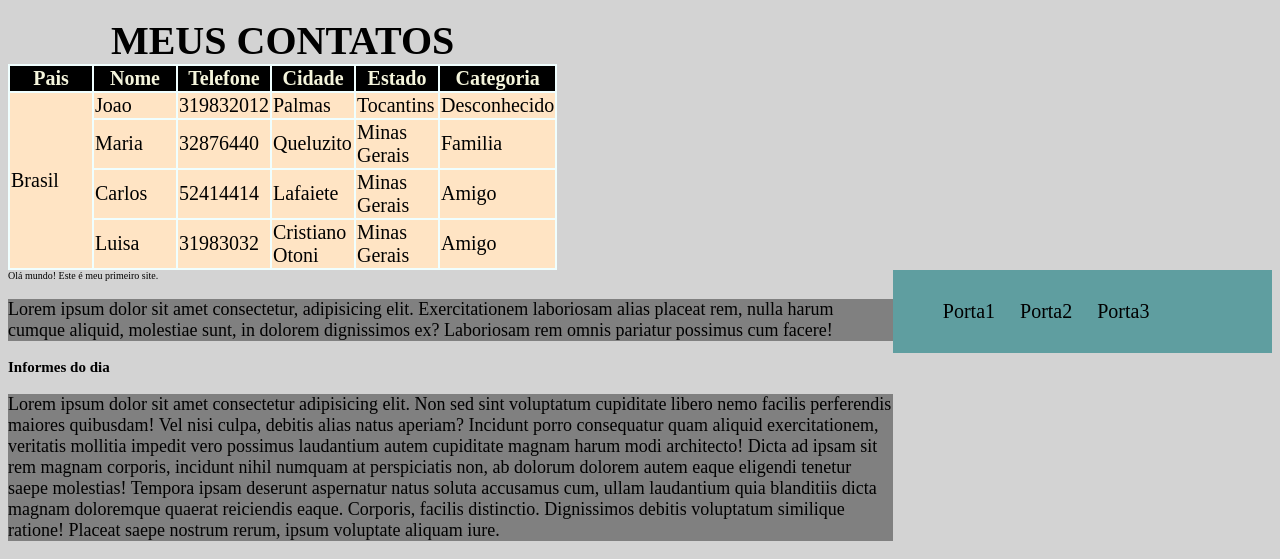
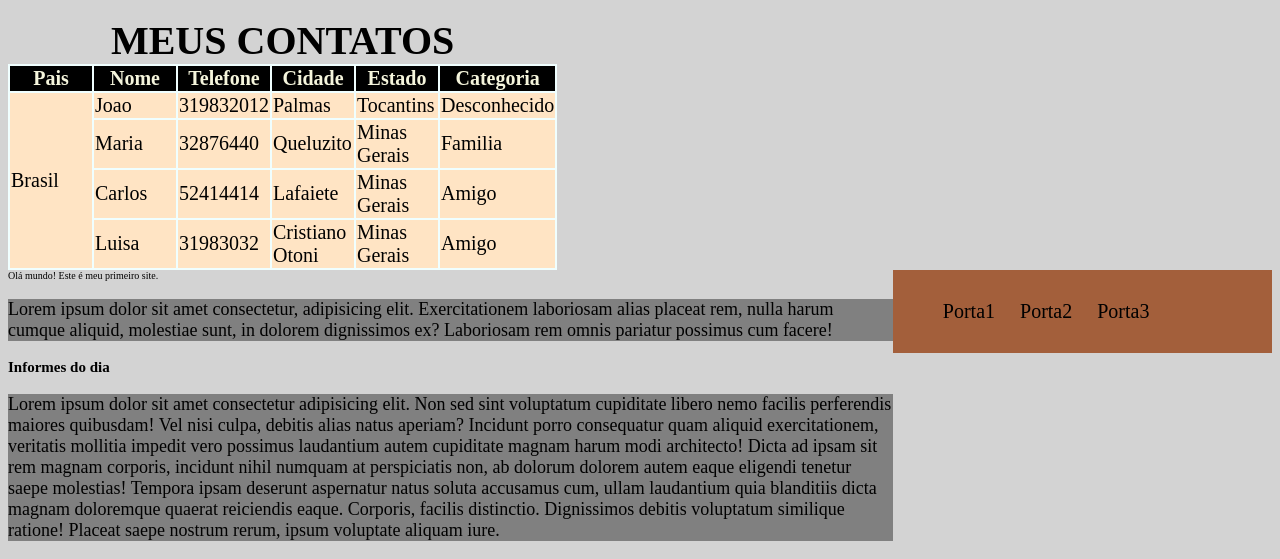
Before and after one commit to FelipeCarva0/Projetoweb1, a plain HTML site: page index.html in a window 1280 px wide. Shown: the part 319-878 px from the top of the page. Drawn offline with Linux system fonts and the light colour scheme.

Commit message:
Segunda versão

```diff
--- a/estilo.css
+++ b/estilo.css
@@ -35,7 +35,7 @@ table caption{
     float: left;
     font-size: 20px;
     width: 30%;
-    background-color: cadetblue;
+    background-color: rgb(163, 95, 59);
 }
 #conteudo{
     float: left;
```
